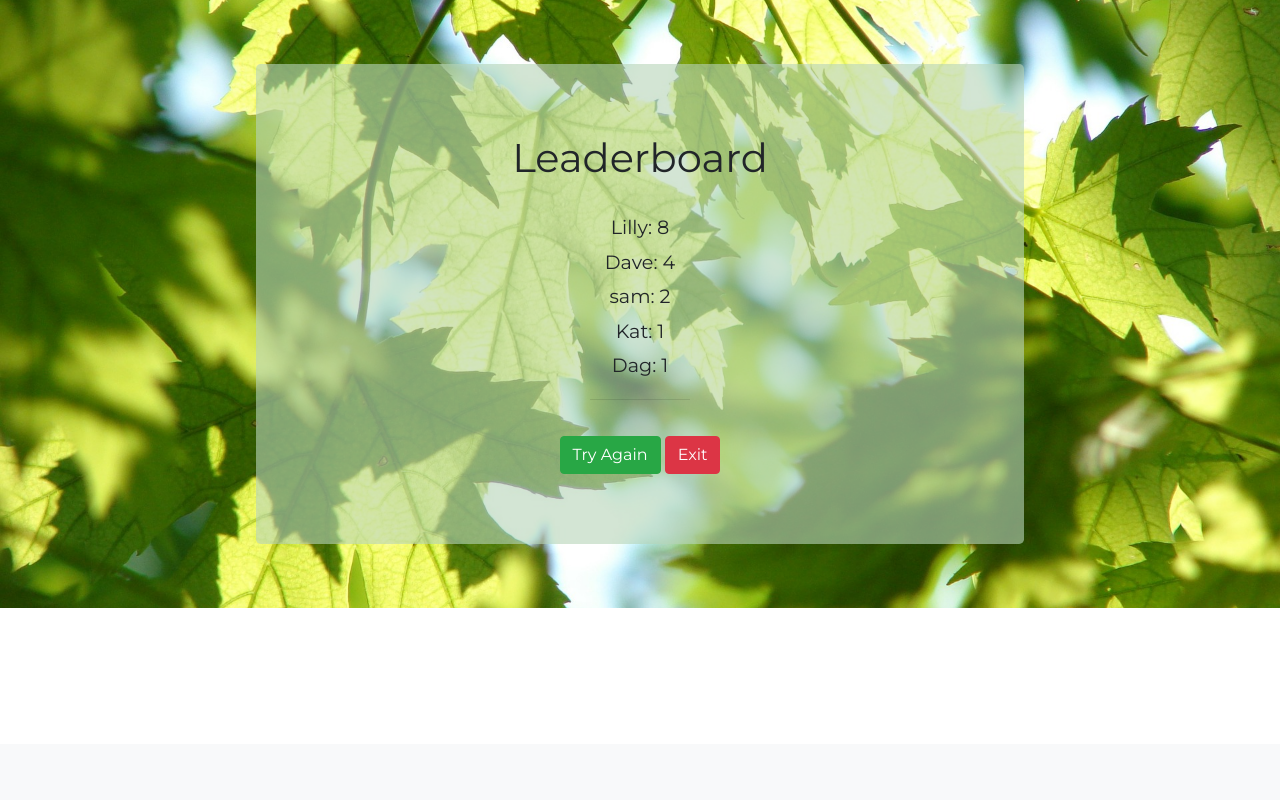
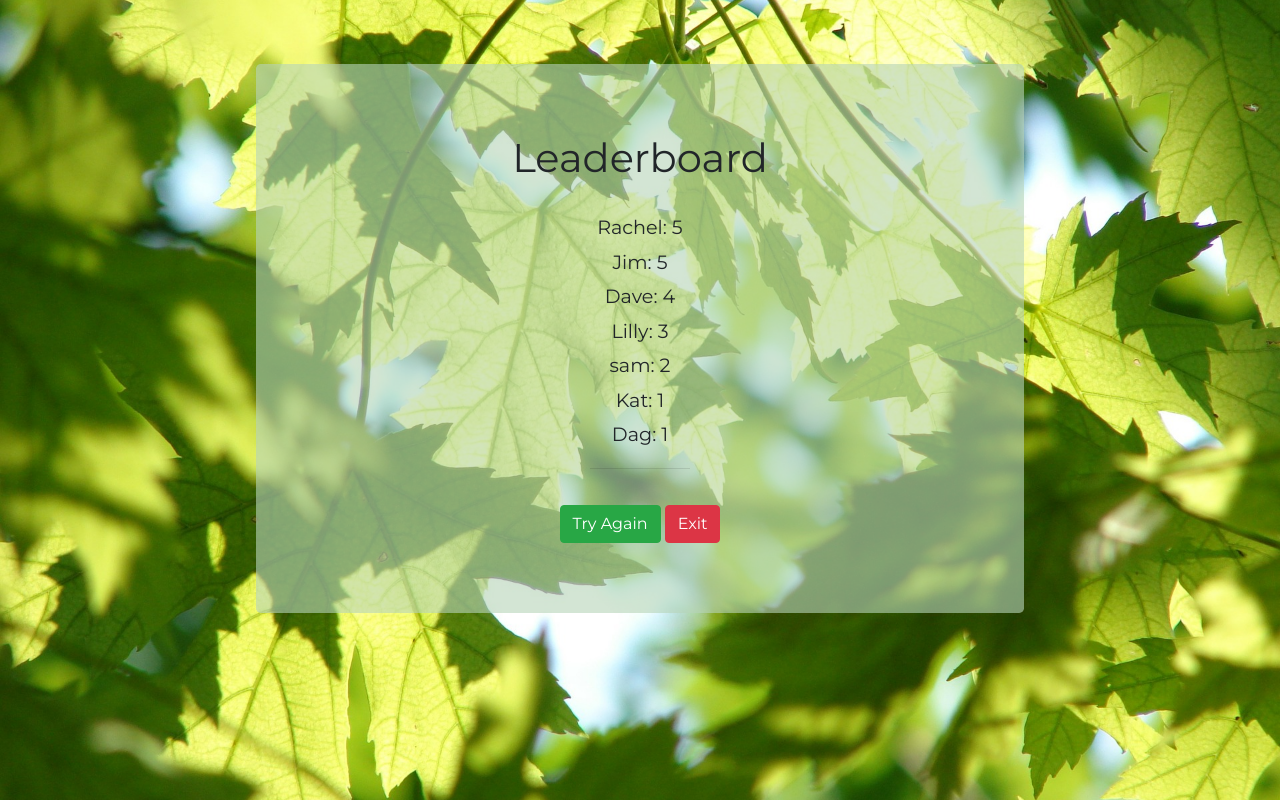
Before and after one commit to LWilsonDev/quiz, a Flask app: page /leaderboard in a window 1280 px wide. Shown: the part 56-856 px from the top of the page. Before the commit the page ends 664 px from the top, so only its background shows below. Run offline with Flask 2, Linux system fonts and the light colour scheme; some libraries are stand-ins or nearby versions.

Commit message:
styling leaderboard

```diff
--- a/app.py
+++ b/app.py
@@ -29,7 +29,7 @@ def index():
     for key in session.keys():
         session.pop(key)
     if request.method == 'POST':
-        session['username'] = request.form['username'].capitalize()
+        session['username'] = request.form['username']
         return redirect(url_for('quiz'))
     return render_template('index.html')
 
--- a/data/leaderboard.txt
+++ b/data/leaderboard.txt
@@ -1,5 +1,7 @@
 sam: 2
-Lilly: 8
+Lilly: 3
 Kat: 1
 Dag: 1
 Dave: 4
+Rachel: 5
+Jim: 5
--- a/static/css/main.css
+++ b/static/css/main.css
@@ -35,6 +35,7 @@ hr {
     background-size: cover;
     padding-top: 5%;
     padding-bottom: 5%;
+    min-height: 100%;
 }
 
 .nav{
--- a/templates/index.html
+++ b/templates/index.html
@@ -9,7 +9,7 @@
 
       <form method='POST'>
         <div class='form-group'>
-                    <input type="text" id='username' name="username" placeholder="Username"/>
+          <input type="text" id='username' name="username" placeholder="Username" />
         </div>
         <button class='login btn btn-success btn-lg'>Start Quiz!</button>
       </form>
```
Also changed, not shown: leaderboard.json (deleted, +0 -14 lines), templates/quiz.html (+5 -5 lines), templates/result.html (+10 -6 lines), test_app.py (+13 -0 lines), templates/leaderboard.html (indentation only). Lines whose indentation alone changed are shown as unchanged.
